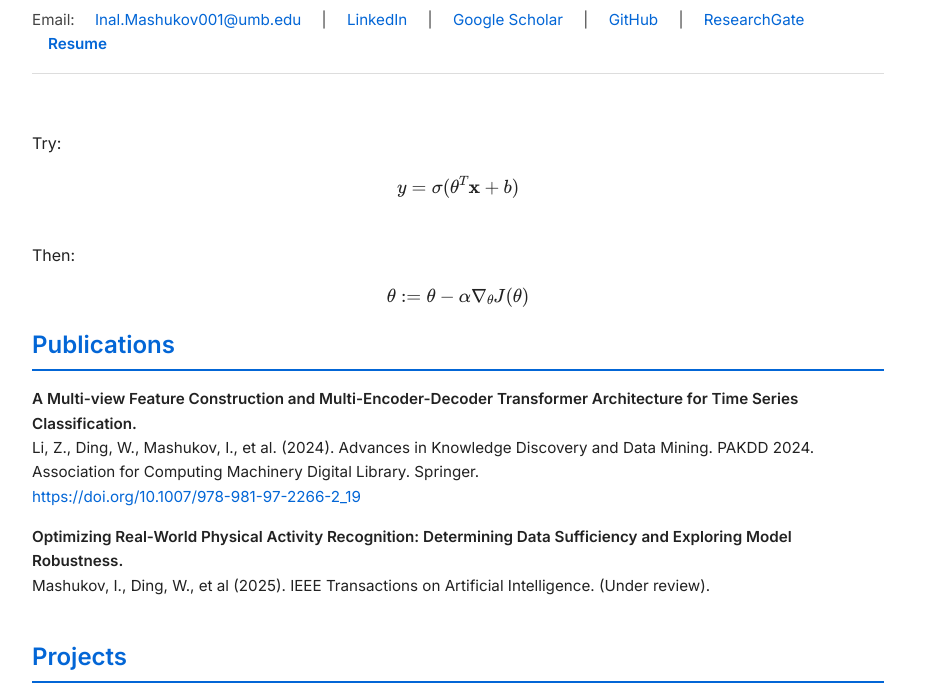
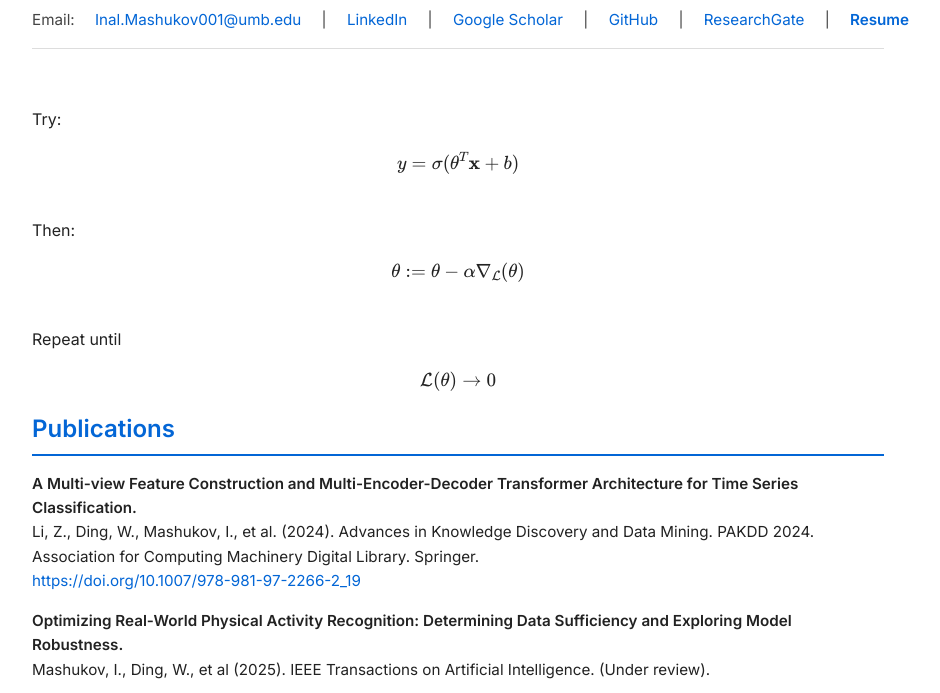
Before and after one commit to I-Adam-Mashukov/I-Adam-Mashukov.github.io, a plain HTML site: page index.html in a window 1280 px wide. Shown: the part 107-800 px from the top of the page, without its empty margins (182-1122 px from the left). Drawn offline with nearby package versions, Linux system fonts and the light colour scheme.

Commit message:
Latex introduced!

```diff
--- a/index.html
+++ b/index.html
@@ -159,14 +159,15 @@
 
   <header>
     <h1>Inal Adam Mashukov</h1>
-    <div class="contact-info">
+      <div class="contact-info" style="white-space: nowrap;">
         Email: <a href="mailto:Inal.Mashukov001@umb.edu">Inal.Mashukov001@umb.edu</a> |
         <a href="https://www.linkedin.com/in/inal-adam-mashukov-938058259/" target="_blank" rel="noopener">LinkedIn</a> |
         <a href="https://scholar.google.com/citations?user=ValeXhMAAAAJ" target="_blank" rel="noopener">Google Scholar</a> |
         <a href="https://github.com/IAMashukov" target="_blank" rel="noopener">GitHub</a> |
-      <a href="https://www.researchgate.net/profile/Inal-Mashukov" target="_blank" rel="noopener">ResearchGate</a>
+        <a href="https://www.researchgate.net/profile/Inal-Mashukov" target="_blank" rel="noopener">ResearchGate</a> |
         <a href="inalm-resume.pdf" target="_blank" rel="noopener"><strong>Resume</strong></a>
       </div>
+
   </header>
 
 
@@ -174,7 +175,9 @@
         <br> Try: <br>
     $$ y = \sigma(\theta^T \mathbf{x} + b) $$
         <br> Then: <br>
-    $$ \theta := \theta - \alpha \nabla_\theta J(\theta) $$
+    $$ \theta := \theta - \alpha \nabla_\mathcal{L}(\theta) $$
+        <br> Repeat until <br>
+      $$ \mathcal{L}(\theta) \to 0 $$
     </p>
 
 
```
Lines whose indentation alone changed are shown as unchanged.
